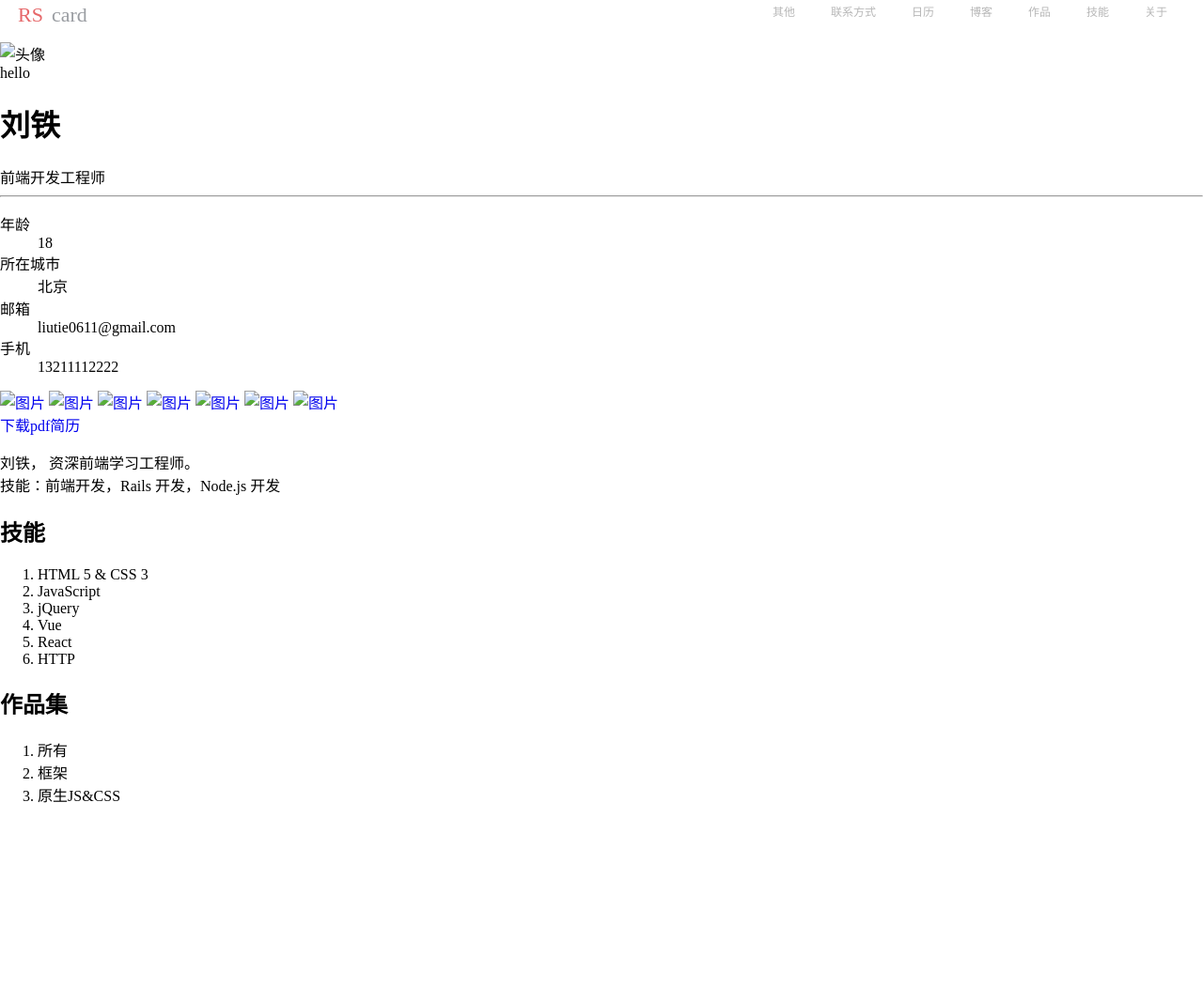
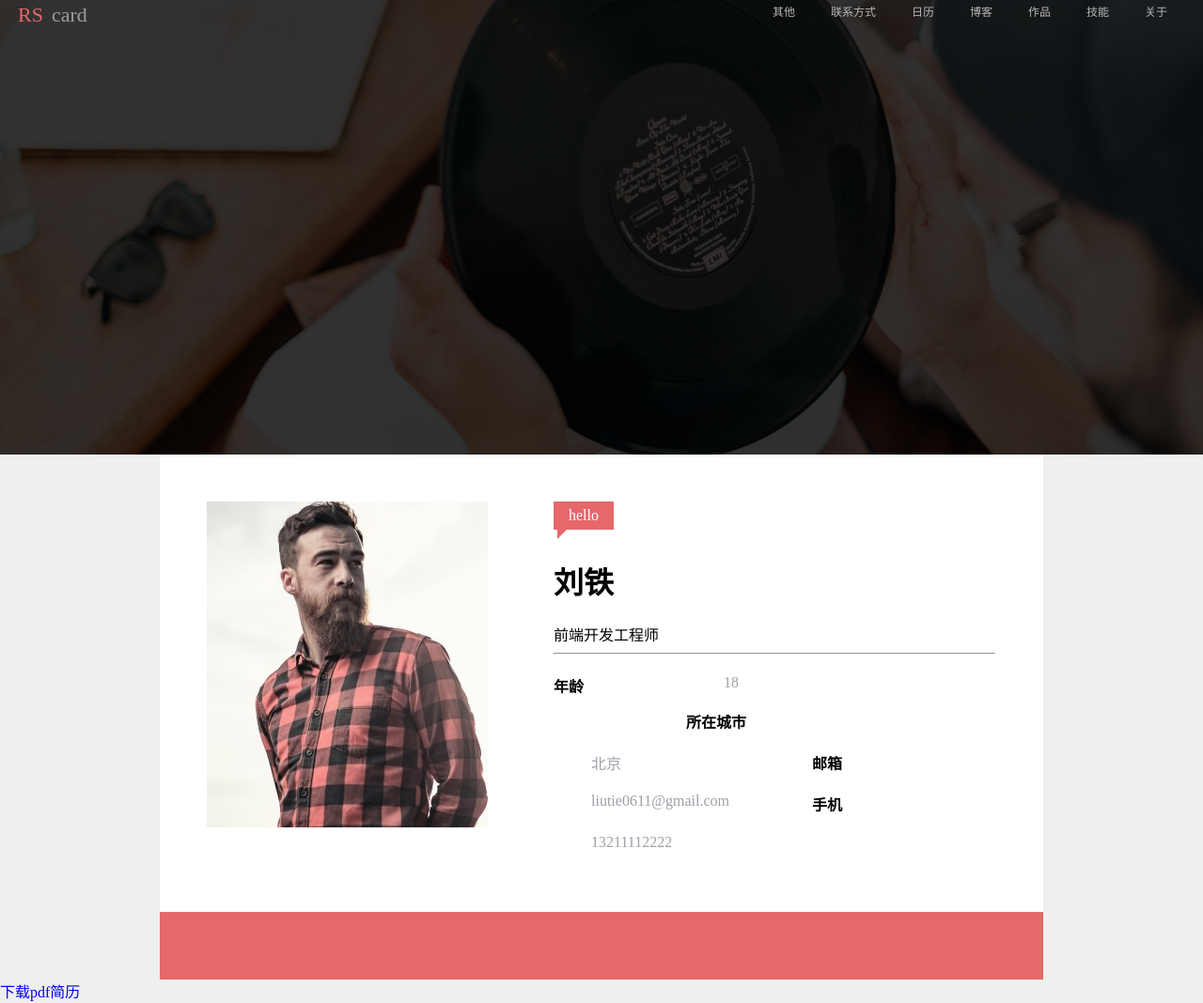
Before and after one commit to Lewis333/resume, a plain HTML site: page index.html in a window 1280 px wide. Shown: the part 31-1099 px from the top of the page at 94% size. Before the commit the page ends 905 px from the top, so only its background shows below. Drawn offline with Linux system fonts and the light colour scheme.

Commit message:
task-11-2

```diff
--- a/index.html
+++ b/index.html
@@ -1,4 +1,4 @@
-<!doctype <!DOCTYPE html>
+<!doctype html>
 <html>
 <head>
     <meta charset="utf-8" />
@@ -6,10 +6,22 @@
     <title>personal resume</title>
     <meta name="viewport" content="width=device-width, initial-scale=1">
     <link rel="stylesheet" type="text/css" media="screen" href="main.css" />
-    <script src="main.js"></script>
+    <script src="http://at.alicdn.com/t/font_1024344_gtcw1z3xbso.js"></script>
+    <style type="text/css">
+        .icon {
+           width: 1em; height: 1em;
+           vertical-align: -0.15em;
+           fill: currentColor;
+           overflow: hidden;
+        }
+</style>
 </head>
 <body>
-    <div class="navBar">
+    <div class="banner">
+        <div class="mask"></div>
+    </div>
+    <div class="topNavBar">
+    <div class="navBar clearfix">
     <a class="logo" href="#" alt="logo">
         <span class="RS">RS</span><span class="card">card</span>
     </a>
@@ -23,12 +35,16 @@
         <li><a href="#">其他</a></li>
     </ul>
     </div>
+</div>
+<div class="userCard">
+    <div class="picAndText clearfix">
     <div class="picture">
-        <img src="$" alt="头像">
+        <img src="./avatar.jpg" alt="头像">
     </div>
-    <div class="text"></div>
-    <div class="welcome">hello</div>
-    <div class="profile">
+    <div class="text">
+    <div class="welcome">hello
+        <div class="triangle"></div>
+    </div>
         <h1>刘铁</h1>
         <span>前端开发工程师</span>
         <hr>
@@ -42,17 +58,25 @@
             <dt>手机</dt>
             <dd>13211112222</dd>
         </dl>
-    </div>
-    </div>
-    <footer>
-        <a href="#"><img src="#" alt="图片"></a>
-        <a href="#"><img src="#" alt="图片"></a>
-        <a href="#"><img src="#" alt="图片"></a>
-        <a href="#"><img src="#" alt="图片"></a>
-        <a href="#"><img src="#" alt="图片"></a>
-        <a href="#"><img src="#" alt="图片"></a>
-        <a href="#"><img src="#" alt="图片"></a>
+        </div>
+        </div>
+    <footer class="media">
+        <a href="#">
+            <svg class="icon" aria-hidden="true">
+                <use xlink:href="#icon-github"></use>
+            </svg>
+        <a href="#">
+            <svg class="icon" aria-hidden="true">
+                    <use xlink:href="#icon-twitter1"></use>
+            </svg>
+        </a>
+        <a href="#">
+            <svg class="icon" aria-hidden="true">
+                    <use xlink:href="#icon-weibo"></use>
+            </svg>
+        </a>
     </footer>
+</div>
     <a href="#">下载pdf简历</a>
     <p>刘铁， 资深前端学习工程师。<br>
         技能：前端开发，Rails 开发，Node.js 开发
--- a/main.css
+++ b/main.css
@@ -1,6 +1,14 @@
 body{
     padding: 0;
     margin: 0;
+    background-color: #efefef;
+}
+.topNavBar{
+    position: fixed;
+    padding: 0;
+    width: 100%;
+    top: 0;
+    left: 0;
 }
 .navBar{
     margin-top: 34px;
@@ -40,3 +48,86 @@ body{
 a{
     text-decoration-line: none;
 }
+.banner{
+    height: 515px;
+    background-image: url(./rs-cover.jpg);
+    background-position: center center;
+    background-size: cover;
+}
+.banner .mask{
+    background-color: rgba(0,0,0,0.8);
+    height: 515px;
+}
+.userCard{
+
+    max-width: 940px;
+    margin-left: auto;
+    margin-right: auto;
+    background-color: #ffffff;
+}
+.userCard .text{
+    float: left;
+    width: 470px;
+}
+.userCard .picture{
+    float: left;
+    margin-right: 70px;
+}
+.userCard .picAndText{
+    padding: 50px;
+}
+.userCard .welcome {
+    background: #e6686a;
+    color: white;
+    display: inline-block;
+    padding: 4px 16px;
+    line-height: 22px;
+    position: relative;
+    margin-bottom: 10px;
+  }
+.userCard .welcome .triangle {
+    display: block;
+    border: 10px solid transparent;
+    width: 0px;
+    border-left-color: #e6686a;
+    border-top-width: 0px;
+    position: absolute;
+    left: 4px;
+    top: 100%;
+  }
+.userCard dl dt,
+    .userCard dl dd{
+    margin-bottom: 10px;
+    float: left;
+    padding: 5px 0;
+    }
+    .userCard dl dt{
+    width: 30%;
+    font-weight: bold;
+    }
+    .userCard dl dd{
+    width: 50%;
+    color: #9da0a7;
+    }
+.userCard > footer.media{
+    text-align: center;
+    background: #E6686A;
+}
+.userCard > footer.media > a {
+    border-radius: 50%;
+    padding: 5px 0;
+    display: inline-block;
+    width: 40px;
+    height: 30px;
+    padding: 5px,0;
+    margin: 16px;
+}
+.userCard svg{
+    vertical-align: top;
+    width: 30px;
+    height: 30px;
+    fill: white;
+}
+.userCard > footer.media > a:hover{
+    background-color: #CF5D5F;
+}
```
Also changed, not shown: avatar.jpg (added), rs-cover.jpg (added), 1 other file.
